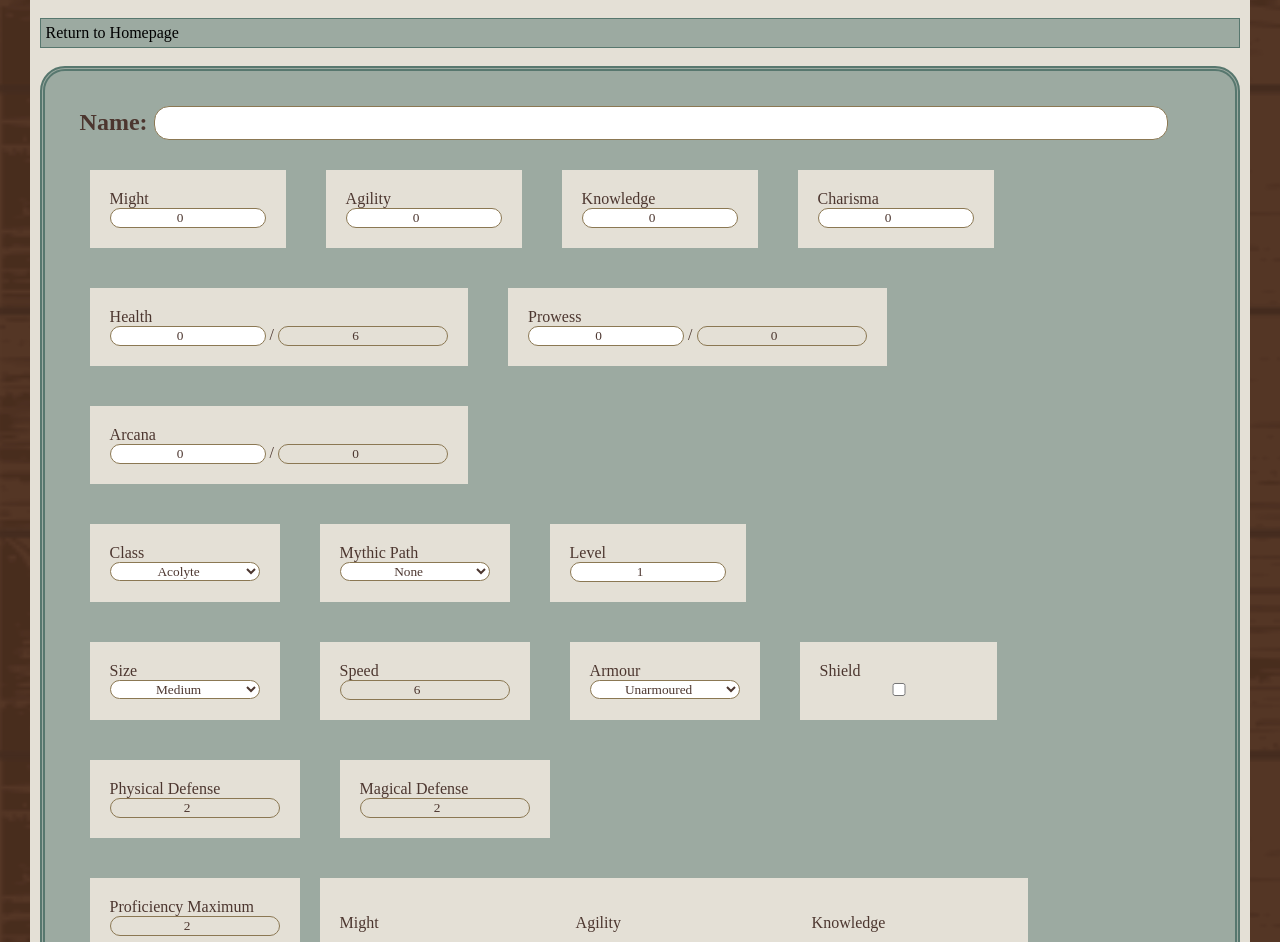
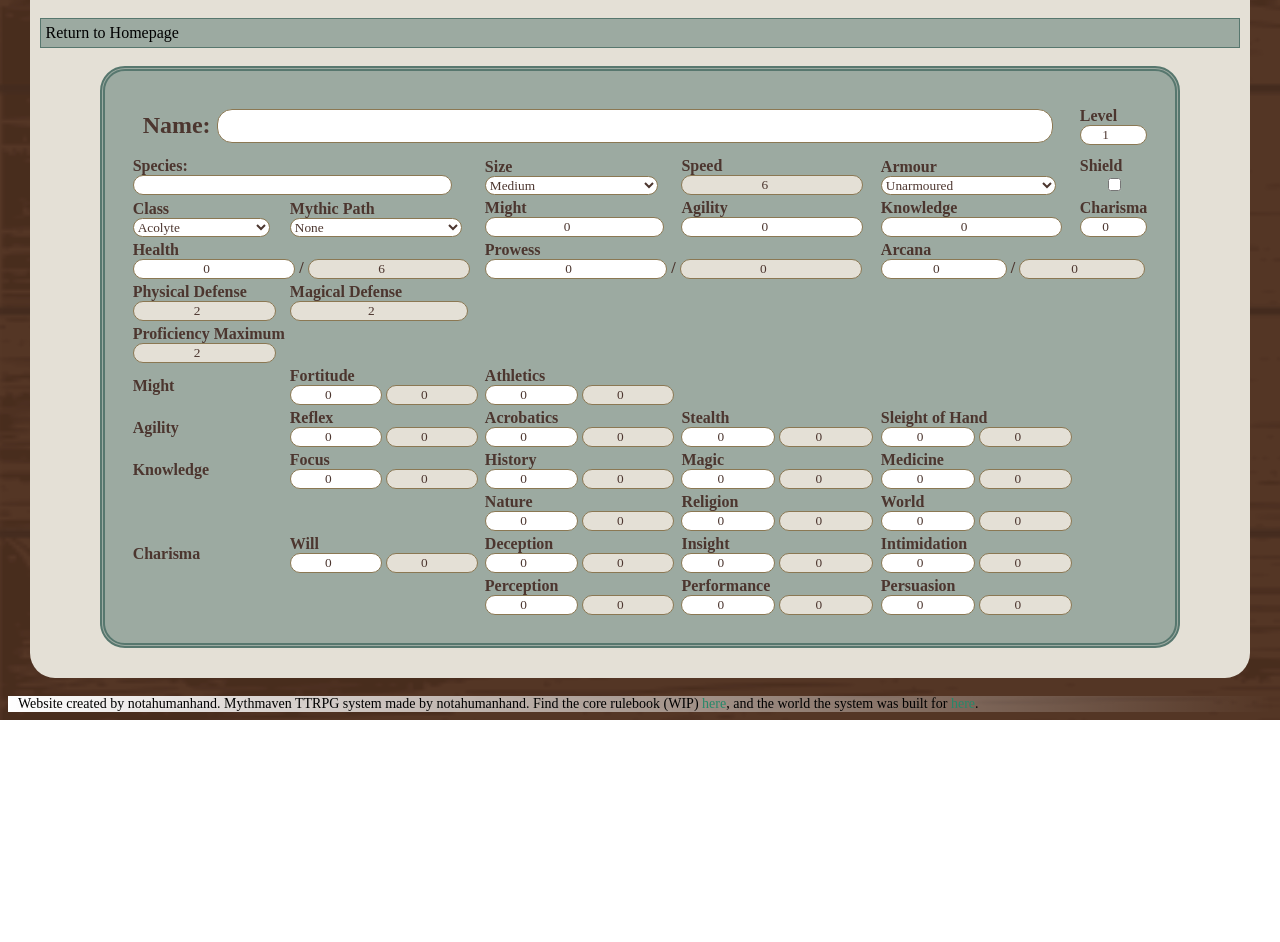
Before and after one commit to notahumanhand/notahumanhand.github.io, a plain HTML site: page sheet.html in a window 1280 px wide. Shown: the part 137-1079 px from the top of the page. After the commit the page ends 857 px from the top, so only its background shows below. Drawn offline with Linux system fonts and the light colour scheme; a web font is replaced by a local one.

Commit message:
converted sheet layout to table

```diff
--- a/mythmaven.css
+++ b/mythmaven.css
@@ -231,12 +231,14 @@ footer {
 input, select {
     color: var(--text);
     outline: unset;
-    min-width: 150px;
+    width: 90%;
+}
+input[type="number"], select[type="number"] {
     text-align: center;
 }
 input.thin {
-    min-width: 50px;
     width: 50px;
+    width: 45%;
 }
 label {
     color: var(--text);
@@ -256,6 +258,10 @@ label {
     padding: 25px;
     border: 5px double var(--primary);
     border-radius: 25px;
+    margin: auto;
+    width: 90%;
+    margin-bottom: 20px;
+    font-weight: 700;
 }
 .field {
     display: flex;
--- a/sheet.html
+++ b/sheet.html
@@ -42,84 +42,33 @@
                 <a href="index.html">Return to Homepage</a>
             </div>
             <br>
-            <div class="sheet">
+            <table class="sheet">
+                <tr>
+                    <td colspan="5">
                         <h2 class="name"><label for="name">Name: </label><input type="text" id="name" name="name" class="fillable" onchange="update()"></h2>
-                <div class="attributes field">
-                    <div class="field-item">
-                        <label for="might">Might</label><br>
-                        <input type="number" min="0" max="5" id="might" name="might" placeholder="0" value="0" class="fillable" onchange="update()">
-                    </div>
-                    <div class="field-item">
-                        <label for="agility">Agility</label><br>
-                        <input type="number" min="0" max="5" id="agility" name="agility" placeholder="0" value="0" class="fillable" onchange="update()">
-                    </div>
-                    <div class="field-item">
-                        <label for="knowledge">Knowledge</label><br>
-                        <input type="number" min="0" max="5" id="knowledge" name="knowledge" placeholder="0" value="0" class="fillable" onchange="update()">
-                    </div>
-                    <div class="field-item">
-                        <label for="charisma">Charisma</label><br>
-                        <input type="number" min="0" max="5" id="charisma" name="charisma" placeholder="0" value="0" class="fillable" onchange="update()">
-                    </div>
-                </div>
-                <div class="resources field">
-                    <div class="field-item">
-                        <label for="health">Health</label><br>
-                        <input type="number" min="0" max="100" id="health" name="health" placeholder="0" value="0" class="fillable" onchange="update()"> /
-                        <input type="number" id="health-max" name="health-max" placeholder="0" value="0" class="calculated" readonly>
-                    </div>
-                    <div class="field-item">
-                        <label for="prowess">Prowess</label><br>
-                        <input type="number" min="0" max="100" id="prowess" name="prowess" placeholder="0" value="0" class="fillable" onchange="update()"> /
-                        <input type="number" id="prowess-max" name="prowess-max" placeholder="0" value="0" class="calculated" readonly>
-                    </div>
-                    <div class="field-item">
-                        <label for="arcana">Arcana</label><br>
-                        <input type="number" min="0" max="100" id="arcana" name="arcana" placeholder="0" value="0" class="fillable" onchange="update()"> /
-                        <input type="number" id="arcana-max" name="arcana-max" placeholder="0" value="0" class="calculated" readonly>
-                    </div>
-                </div>
-                <div class="level field">
-                    <div class="field-item">
-                        <label for="class-select">Class</label><br>
-                        <select name="class-select" id="class-select" class="class-select fillable" onchange="update()">
-                            <option value="acolyte">Acolyte</option>
-                            <option value="fighter">Fighter</option>
-                            <option value="guardian">Guardian</option>
-                            <option value="mage">Mage</option>
-                            <option value="scoundrel">Scoundrel</option>
-                            <option value="witch">Witch</option>
-                        </select>
-                    </div>
-                    <div class="field-item">
-                        <label for="mythic-select">Mythic Path</label><br>
-                        <select name="mythic-select" id="mythic-select" class="mythic-select fillable" onchange="update()">
-                            <option value="">None</option>
-                            <option value="crusader">Crusader</option>
-                            <option value="dragon">Dragon</option>
-                            <option value="legend">Legend</option>
-                            <option value="scion">Scion</option>
-                        </select>
-                    </div>
-                    <div class="field-item">
+                    </td>
+                    <td>
                         <label for="level">Level</label><br>
                         <input type="number" min="1" max="20" id="level" name="level" placeholder="1" value="1" class="fillable" onchange="update()">
-                    </div>
-                </div>
-                <div class="info field">
-                    <div class="field-item">
+                    </td>
+                </tr>
+                <tr>
+                    <td colspan="2">
+                        <label for="species">Species: </label><input type="text" id="species" name="species" class="fillable" onchange="update()">
+                    </td>
+                    <td>
                         <label for="size">Size</label><br>
                         <select name="size" id="size" class="size fillable" onchange="update()">
                             <option value="medium">Medium</option>
                             <option value="small">Small</option>
                             <option value="large">Large</option>
                         </select>
-                    </div>
-                    <div class="field-item">
+                    </td>
+                    <td>
                         <label for="speed">Speed</label><br>
                         <input type="number" id="speed" name="speed" placeholder="6" value="6" class="calculated" readonly>
-                    </div>
-                    <div class="field-item">
+                    </td>
+                    <td>
                         <label for="armour">Armour</label><br>
                         <select name="armour" id="armour" class="armour fillable" onchange="update()">
                             <option value="unarmoured">Unarmoured</option>
@@ -131,149 +80,205 @@
                             <option value="heavy-robes">Heavy Robes</option>
                             <option value="hybrid-armour">Hybrid Armour</option>
                         </select>
-                    </div>
-                    <div class="field-item">
+                    </td>
+                    <td>
                         <label for="shield">Shield</label><br>
                         <input type="checkbox" id="shield" name="shield" value="1" onchange="update()">
-                    </div>
-                </div>
-                <div class="defense field">
-                    <div class="field-item">
+                    </td>
+                </tr>
+                <tr>
+                    <td>
+                        <label for="class-select">Class</label><br>
+                        <select name="class-select" id="class-select" class="class-select fillable" onchange="update()">
+                            <option value="acolyte">Acolyte</option>
+                            <option value="fighter">Fighter</option>
+                            <option value="guardian">Guardian</option>
+                            <option value="mage">Mage</option>
+                            <option value="scoundrel">Scoundrel</option>
+                            <option value="witch">Witch</option>
+                        </select>
+                    </td>
+                    <td>
+                        <label for="mythic-select">Mythic Path</label><br>
+                        <select name="mythic-select" id="mythic-select" class="mythic-select fillable" onchange="update()">
+                            <option value="">None</option>
+                            <option value="crusader">Crusader</option>
+                            <option value="dragon">Dragon</option>
+                            <option value="legend">Legend</option>
+                            <option value="scion">Scion</option>
+                        </select>
+                    </td>
+                    <td>
+                        <label for="might">Might</label><br>
+                        <input type="number" min="0" max="5" id="might" name="might" placeholder="0" value="0" class="fillable" onchange="update()">
+                    </td>
+                    <td>
+                        <label for="agility">Agility</label><br>
+                        <input type="number" min="0" max="5" id="agility" name="agility" placeholder="0" value="0" class="fillable" onchange="update()">
+                    </td>
+                    <td>
+                        <label for="knowledge">Knowledge</label><br>
+                        <input type="number" min="0" max="5" id="knowledge" name="knowledge" placeholder="0" value="0" class="fillable" onchange="update()">
+                    </td>
+                    <td>
+                        <label for="charisma">Charisma</label><br>
+                        <input type="number" min="0" max="5" id="charisma" name="charisma" placeholder="0" value="0" class="fillable" onchange="update()">
+                    </td>
+                </tr>
+                <tr>
+                    <td colspan="2">
+                        <label for="health">Health</label><br>
+                        <input type="number" min="0" max="100" id="health" name="health" placeholder="0" value="0" class="fillable thin" onchange="update()"> /
+                        <input type="number" id="health-max" name="health-max" placeholder="0" value="0" class="calculated thin" readonly>
+                    </td>
+                    <td colspan="2">
+                        <label for="prowess">Prowess</label><br>
+                        <input type="number" min="0" max="100" id="prowess" name="prowess" placeholder="0" value="0" class="fillable thin" onchange="update()"> /
+                        <input type="number" id="prowess-max" name="prowess-max" placeholder="0" value="0" class="calculated thin" readonly>
+                    </td>
+                    <td colspan="2">
+                        <label for="arcana">Arcana</label><br>
+                        <input type="number" min="0" max="100" id="arcana" name="arcana" placeholder="0" value="0" class="fillable thin" onchange="update()"> /
+                        <input type="number" id="arcana-max" name="arcana-max" placeholder="0" value="0" class="calculated thin" readonly>
+                    </td>
+                </tr>
+                <tr>
+                    <td>
                         <label for="physical-defense">Physical Defense</label><br>
                         <input type="number" id="physical-defense" name="physical-defense" placeholder="2" value="2" class="calculated" readonly>
-                    </div>
-                    <div class="field-item">
+                    </td>
+                    <td>
                         <label for="magical-defense">Magical Defense</label><br>
                         <input type="number" id="magical-defense" name="magical-defense" placeholder="2" value="2" class="calculated" readonly>
-                    </div>
-                </div>
-                <div class="skills field">
-                    <div class="field-item prof-item">
+                    </td>
+                </tr>
+                <tr>
+                    <td>
                         <label for="prof">Proficiency Maximum</label><br>
                         <input type="number" id="prof" name="prof" placeholder="2" value="2" class="calculated" readonly>
-                    </div>
-                    <div class="field-item skills">
-                        <p>Might</p>
-                        <div class="skills-group">
-                            <div class="field-item">
+                    </td>
+                </tr>
+                <tr>
+                    <td>Might</td>
+                    <td>
                         <label for="fortitude">Fortitude</label><br>
                         <input type="number" min="0" max="7" id="fortitude" name="fortitude" placeholder="0" value="0" class="fillable thin skill" onchange="update()">
                         <input type="number" id="fortitude-total" name="fortitude-total" placeholder="0" value="0" class="calculated thin" readonly>
-                            </div>
-                            <div class="field-item">
+                    </td>
+                    <td>
                         <label for="athletics">Athletics</label><br>
                         <input type="number" min="0" id="athletics" name="athletics" placeholder="0" value="0" class="fillable thin skill" onchange="update()">
                         <input type="number" id="athletics-total" name="athletics-total" placeholder="0" value="0" class="calculated thin" readonly>
-                            </div>
-                        </div>
-                    </div>
-                    <div class="field-item skills">
-                        <p>Agility</p>
-                        <div class="skills-group">
-                            <div class="field-item">
+                    </td>
+                </tr>
+                <tr>
+                    <td>Agility</td>
+                    <td>
                         <label for="reflex">Reflex</label><br>
                         <input type="number" min="0" max="7" id="reflex" name="reflex" placeholder="0" value="0" class="fillable thin skill" onchange="update()">
                         <input type="number" id="reflex-total" name="reflex-total" placeholder="0" value="0" class="calculated thin" readonly>
-                            </div>
-                            <div class="field-item">
+                    </td>
+                    <td>
                         <label for="acrobatics">Acrobatics</label><br>
                         <input type="number" min="0" max="7" id="acrobatics" name="acrobatics" placeholder="0" value="0" class="fillable thin skill" onchange="update()">
                         <input type="number" id="acrobatics-total" name="acrobatics-total" placeholder="0" value="0" class="calculated thin" readonly>
-                            </div>
-                            <div class="field-item">
+                    </td>
+                    <td>
                         <label for="stealth">Stealth</label><br>
                         <input type="number" min="0" max="7" id="stealth" name="stealth" placeholder="0" value="0" class="fillable thin skill" onchange="update()">
                         <input type="number" id="stealth-total" name="stealth-total" placeholder="0" value="0" class="calculated thin" readonly>
-                            </div>
-                            <div class="field-item">
+                    </td>
+                    <td>
                         <label for="sleight">Sleight of Hand</label><br>
                         <input type="number" min="0" max="7" id="sleight" name="sleight" placeholder="0" value="0" class="fillable thin skill" onchange="update()">
                         <input type="number" id="sleight-total" name="sleight-total" placeholder="0" value="0" class="calculated thin" readonly>
-                            </div>
-                        </div>
-                    </div>
-                    <div class="field-item skills">
-                        <p>Knowledge</p>
-                        <div class="skills-group">
-                            <div class="field-item">
+                    </td>
+                </tr>
+                <tr>
+                    <td>Knowledge</td>
+                    <td>
                         <label for="focus">Focus</label><br>
                         <input type="number" min="0" max="7" id="focus" name="focus" placeholder="0" value="0" class="fillable thin skill" onchange="update()">
                         <input type="number" id="focus-total" name="focus-total" placeholder="0" value="0" class="calculated thin" readonly>
-                            </div>
-                            <div class="field-item">
+                    </td>
+                    <td>
                         <label for="history">History</label><br>
                         <input type="number" min="0" max="7" id="history" name="history" placeholder="0" value="0" class="fillable thin skill" onchange="update()">
                         <input type="number" id="history-total" name="history-total" placeholder="0" value="0" class="calculated thin" readonly>
-                            </div>
-                            <div class="field-item">
+                    </td>
+                    <td>
                         <label for="magic">Magic</label><br>
                         <input type="number" min="0" max="7" id="magic" name="magic" placeholder="0" value="0" class="fillable thin skill" onchange="update()">
                         <input type="number" id="magic-total" name="magic-total" placeholder="0" value="0" class="calculated thin" readonly>
-                            </div>
-                            <div class="field-item">
+                    </td>
+                    <td>
                         <label for="medicine">Medicine</label><br>
                         <input type="number" min="0" max="7" id="medicine" name="medicine" placeholder="0" value="0" class="fillable thin skill" onchange="update()">
                         <input type="number" id="medicine-total" name="medicine-total" placeholder="0" value="0" class="calculated thin" readonly>
-                            </div>
-                            <div class="field-item">
+                    </td>
+                </tr>
+                <tr>
+                    <td></td>
+                    <td></td>
+                    <td>
                         <label for="nature">Nature</label><br>
                         <input type="number" min="0" max="7" id="nature" name="nature" placeholder="0" value="0" class="fillable thin skill" onchange="update()">
                         <input type="number" id="nature-total" name="nature-total" placeholder="0" value="0" class="calculated thin" readonly>
-                            </div>
-                            <div class="field-item">
+                    </td>
+                    <td>
                         <label for="religion">Religion</label><br>
                         <input type="number" min="0" max="7" id="religion" name="religion" placeholder="0" value="0" class="fillable thin skill" onchange="update()">
                         <input type="number" id="religion-total" name="religion-total" placeholder="0" value="0" class="calculated thin" readonly>
-                            </div>
-                            <div class="field-item">
+                    </td>
+                    <td>
                         <label for="world">World</label><br>
                         <input type="number" min="0" max="7" id="world" name="world" placeholder="0" value="0" class="fillable thin skill" onchange="update()">
                         <input type="number" id="world-total" name="world-total" placeholder="0" value="0" class="calculated thin" readonly>
-                            </div>
-                        </div>
-                    </div>
-                    <div class="field-item skills">
-                        <p>Charisma</p>
-                        <div class="skills-group">
-                            <div class="field-item">
+                    </td>
+                </tr>
+                <tr>
+                    <td>Charisma</td>
+                    <td>
                         <label for="will">Will</label><br>
                         <input type="number" min="0" max="7" id="will" name="will" placeholder="0" value="0" class="fillable thin skill" onchange="update()">
                         <input type="number" id="will-total" name="will-total" placeholder="0" value="0" class="calculated thin" readonly>
-                            </div>
-                            <div class="field-item">
+                    </td>
+                    <td>
                         <label for="deception">Deception</label><br>
                         <input type="number" min="0" max="7" id="deception" name="deception" placeholder="0" value="0" class="fillable thin skill" onchange="update()">
                         <input type="number" id="deception-total" name="deception-total" placeholder="0" value="0" class="calculated thin" readonly>
-                            </div>
-                            <div class="field-item">
+                    </td>
+                    <td>
                         <label for="insight">Insight</label><br>
                         <input type="number" min="0" max="7" id="insight" name="insight" placeholder="0" value="0" class="fillable thin skill" onchange="update()">
                         <input type="number" id="insight-total" name="insight-total" placeholder="0" value="0" class="calculated thin" readonly>
-                            </div>
-                            <div class="field-item">
+                    </td>
+                    <td>
                         <label for="intimidation">Intimidation</label><br>
                         <input type="number" min="0" max="7" id="intimidation" name="intimidation" placeholder="0" value="0" class="fillable thin skill" onchange="update()">
                         <input type="number" id="intimidation-total" name="intimidation-total" placeholder="0" value="0" class="calculated thin" readonly>
-                            </div>
-                            <div class="field-item">
+                    </td>
+                </tr>
+                <tr>
+                    <td></td>
+                    <td></td>
+                    <td>
                         <label for="perception">Perception</label><br>
                         <input type="number" min="0" max="7" id="perception" name="perception" placeholder="0" value="0" class="fillable thin skill" onchange="update()">
                         <input type="number" id="perception-total" name="perception-total" placeholder="0" value="0" class="calculated thin" readonly>
-                            </div>
-                            <div class="field-item">
+                    </td>
+                    <td>
                         <label for="performance">Performance</label><br>
                         <input type="number" min="0" max="7" id="performance" name="performance" placeholder="0" value="0" class="fillable thin skill" onchange="update()">
                         <input type="number" id="performance-total" name="performance-total" placeholder="0" value="0" class="calculated thin" readonly>
-                            </div>
-                            <div class="field-item">
+                    </td>
+                    <td>
                         <label for="persuasion">Persuasion</label><br>
                         <input type="number" min="0" max="7" id="persuasion" name="persuasion" placeholder="0" value="0" class="fillable thin skill" onchange="update()">
                         <input type="number" id="persuasion-total" name="persuasion-total" placeholder="0" value="0" class="calculated thin" readonly>
-                            </div>
-                        </div>
-                    </div>
-                </div>
-            </div>
+                    </td>
+                </tr>
+            </table>
         </div>
         <br>
         <footer>
```
Lines whose indentation alone changed are shown as unchanged.
